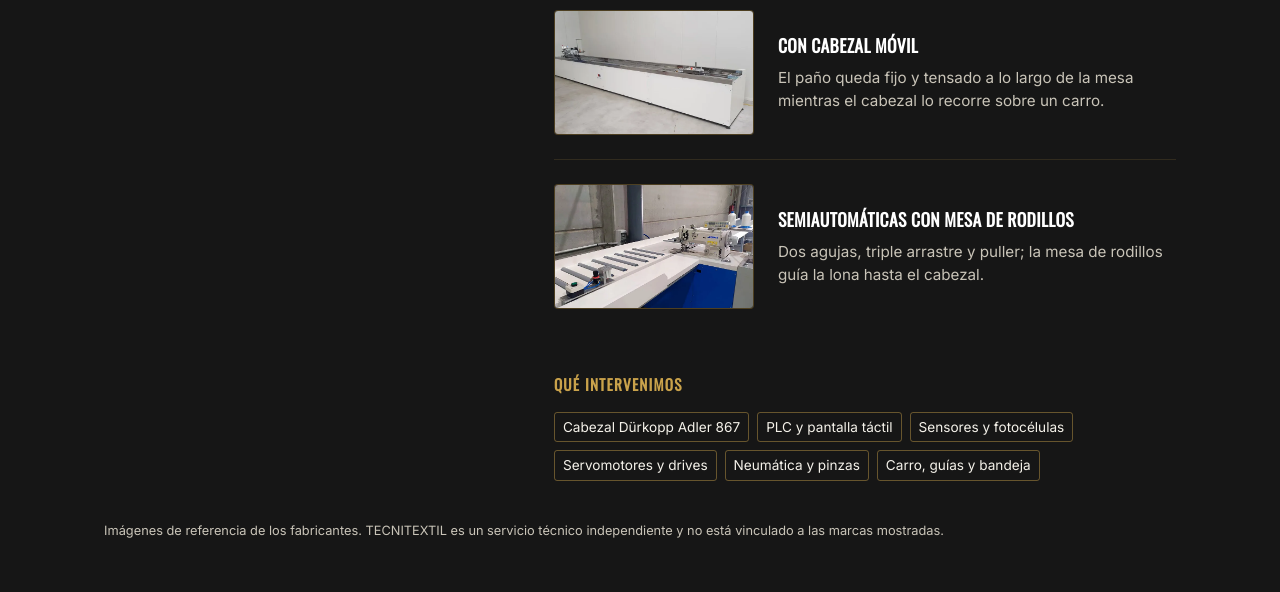
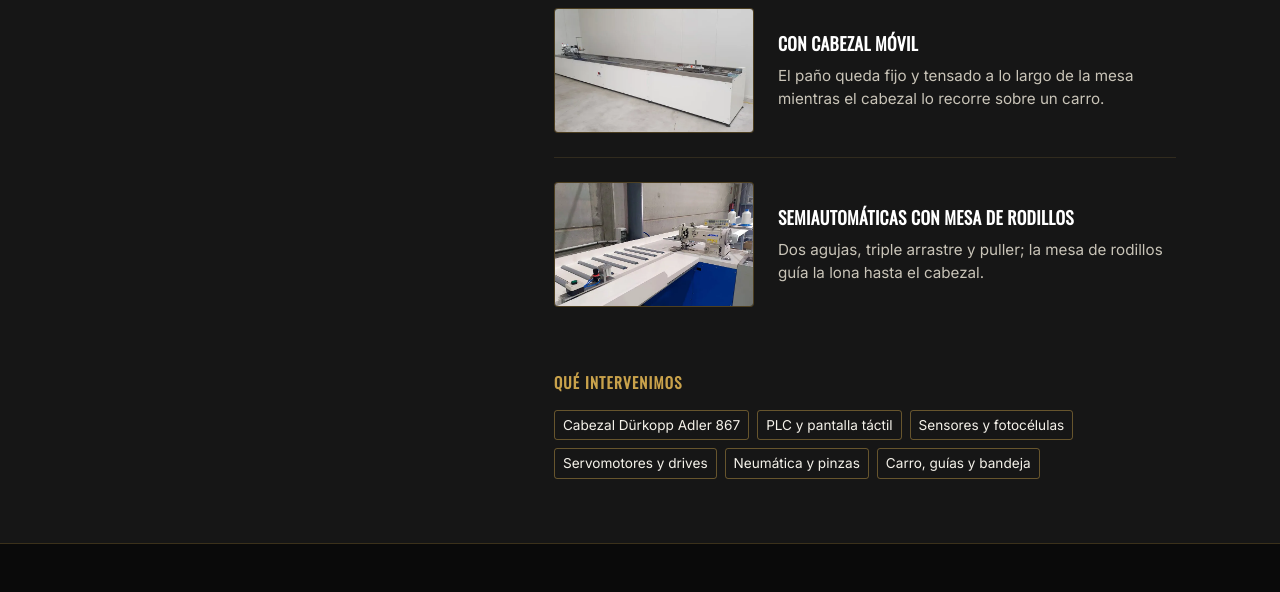
Before and after one commit to SMarinC/Tecnitextil, an Astro site: page /toldos in a window 1280 px wide. Shown: the part 820-1412 px from the top of the page. Built offline with nearby package versions, Linux system fonts and the light colour scheme; Astro itself is replaced by a stand-in of ours; a web font is replaced by a local one.

Commit message:
style: thin gold separators between every section and move the awning photo note to the legal notice

```diff
--- a/src/components/AwningMachines/AwningMachines.astro
+++ b/src/components/AwningMachines/AwningMachines.astro
@@ -44,6 +44,5 @@ import styles from './AwningMachines.module.css'
         </ul>
       </div>
     </div>
-    <p class={styles.imageNote}>{AWNING_MACHINES.imageNote}</p>
   </div>
 </section>
--- a/src/components/AwningMachines/AwningMachines.module.css
+++ b/src/components/AwningMachines/AwningMachines.module.css
@@ -1,9 +1,8 @@
 .section {
   /* Plain dark panel: the gold grid is the header's signature (Hero/PageHero), so
-     it is not repeated here. Only the fillets and the soft black stay. */
+     it is not repeated here. Only the soft black stays; the top/bottom fillets are
+     now the global section separator rule (src/styles/global.css). */
   background-color: var(--color-black-soft);
-  border-top: 2px solid color-mix(in srgb, var(--color-gold) 45%, transparent);
-  border-bottom: 2px solid color-mix(in srgb, var(--color-gold) 45%, transparent);
 }
 
 .inner {
@@ -110,12 +109,6 @@
   padding: 0.25rem 0.5rem;
 }
 
-.imageNote {
-  margin-top: var(--space-lg);
-  font-size: 0.8rem;
-  color: var(--color-text-on-dark-secondary);
-}
-
 @media (min-width: 768px) {
   .layout {
     flex-direction: row;
--- a/src/components/Footer/Footer.module.css
+++ b/src/components/Footer/Footer.module.css
@@ -2,6 +2,9 @@
   background: var(--color-black-soft);
   color: var(--color-text-on-dark-secondary);
   text-align: center;
+  /* Same thin gold separator as between sections inside <main>: the footer sits
+     right after <main> in the DOM but outside it, so the global rule does not reach it. */
+  border-top: 1px solid color-mix(in srgb, var(--color-gold) 25%, transparent);
   padding: var(--space-lg) var(--space-md);
   /* Extra clearance so the fixed WhatsApp floating button (56px tall,
      offset 1rem from the viewport bottom) never overlaps this text
--- a/src/data/home.ts
+++ b/src/data/home.ts
@@ -31,7 +31,6 @@ interface AwningMachinesContent {
   services: { heading: string; items: string[] }
   families: { title: string; description: string; image: Photo }[]
   components: { heading: string; items: string[] }
-  imageNote: string
 }
 
 export const HERO: {
@@ -135,8 +134,6 @@ export const AWNING_MACHINES: AwningMachinesContent = {
       'Carro, guías y bandeja',
     ],
   },
-  imageNote:
-    'Imágenes de referencia de los fabricantes. TECNITEXTIL es un servicio técnico independiente y no está vinculado a las marcas mostradas.',
 }
 
 export const SERVICES: { heading: string; intro: string; items: IconItem[] } = {
--- a/src/data/legal.ts
+++ b/src/data/legal.ts
@@ -91,6 +91,7 @@ export const LEGAL_NOTICE: LegalPageContent = {
       paragraphs: [
         `Los textos, el logotipo y el diseño de esta web pertenecen a su titular o se usan con autorización. Queda prohibida su reproducción sin permiso.`,
         'Las marcas y nombres comerciales citados pertenecen a sus respectivos titulares y se usan para identificar los productos y servicios ofrecidos.',
+        'Las fotografías de la sección de máquinas de coser toldos son imágenes de referencia de sus fabricantes. En ese servicio, TECNITEXTIL actúa como servicio técnico independiente, sin vinculación con dichas marcas.',
       ],
     },
     {
--- a/src/styles/global.css
+++ b/src/styles/global.css
@@ -92,3 +92,18 @@ a {
   outline: 3px solid var(--color-black);
   outline-offset: 2px;
 }
+
+/* Section separators: adjacent sections often share the same or a nearly identical
+   background, so the boundary between them can otherwise be invisible. Every direct
+   child of <main> that follows another child gets a thin gold line on top, except the
+   child right after a page hero (the home hero, main > #quienes-somos, or an inner-page
+   hero, main > [data-page-hero]), since that hero already ends in its own 2px gold
+   bottom border. */
+main > * + * {
+  border-top: 1px solid color-mix(in srgb, var(--color-gold) 25%, transparent);
+}
+
+main > #quienes-somos + *,
+main > [data-page-hero] + * {
+  border-top: none;
+}
```
Also changed, not shown: src/data/legal.test.ts (+3 -0 lines).
